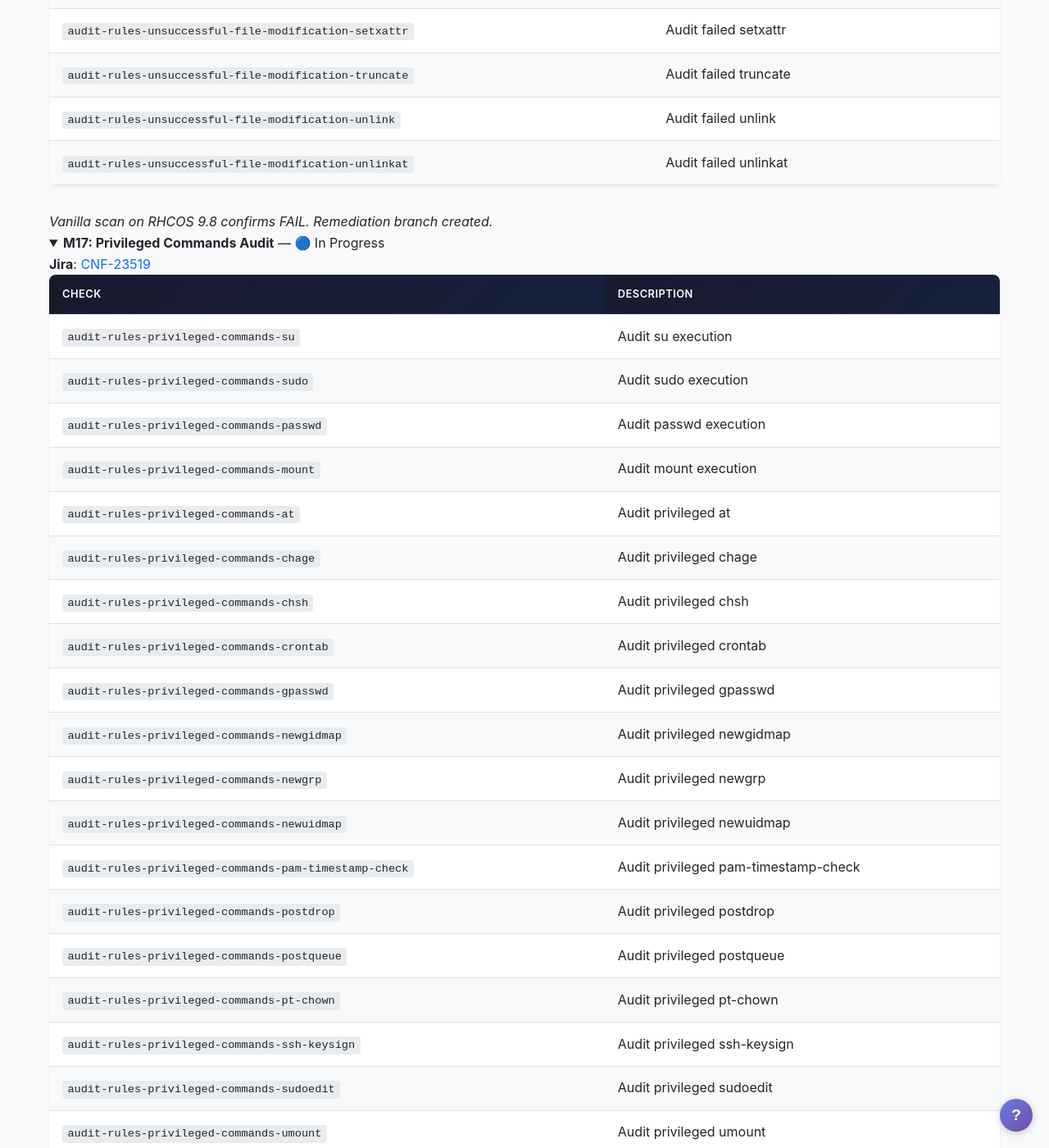
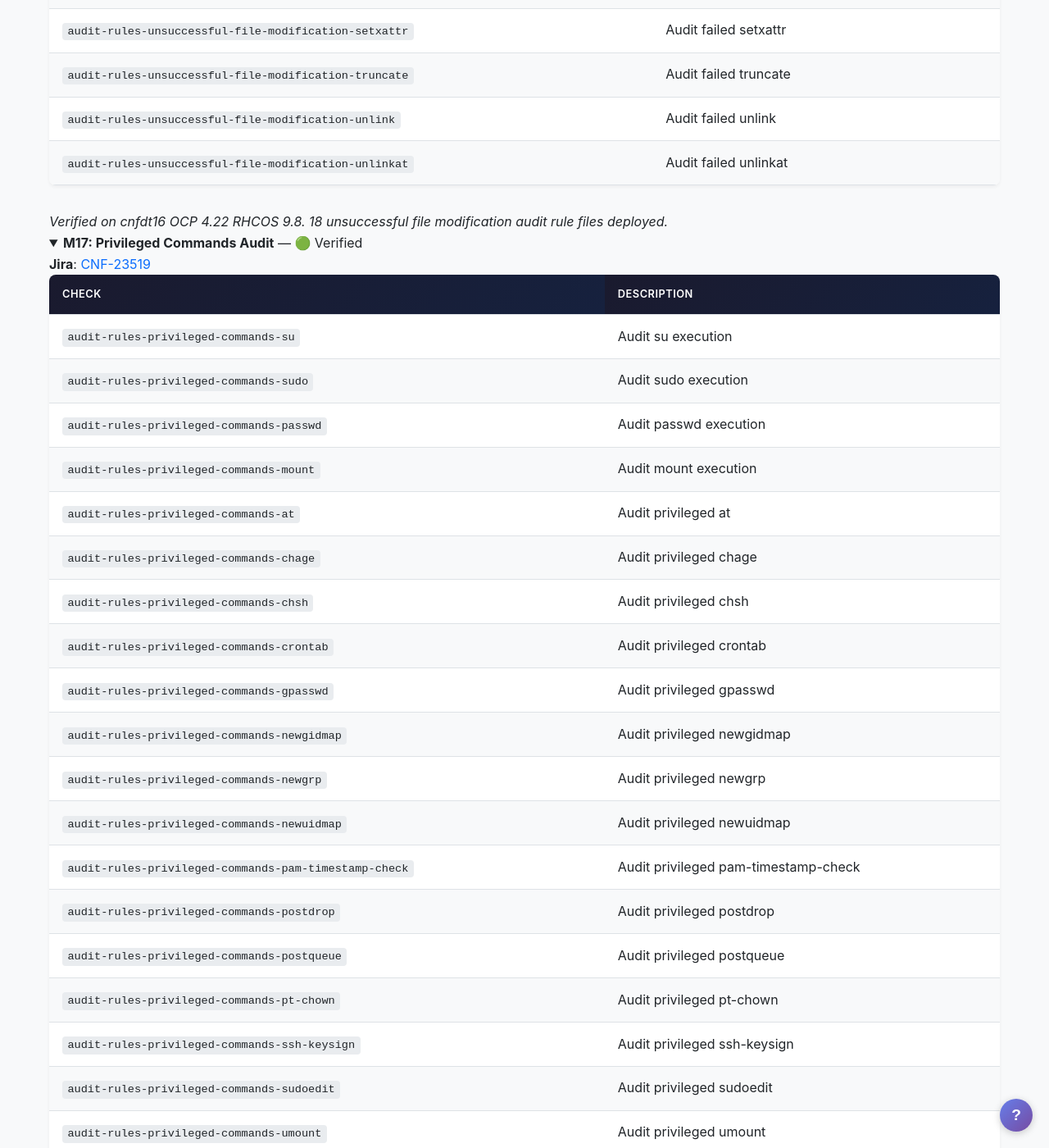
Before and after one commit to sebrandon1/compliance-scripts, a Jekyll site: the page built from docs/versions/4.22/remediations.md, in a window 1280 px wide and 1400 px high, scrolled down 11590 px. Shown: the whole window at 82% size. Built offline with Jekyll 4.4.1, drawn with Linux system fonts in a browser that asks for light colours; some of the changed text lies outside the part shown.

Commit message:
Mark M16, M17 as verified after cluster testing

```diff
--- a/docs/_data/tracking.json
+++ b/docs/_data/tracking.json
@@ -356,13 +356,13 @@
       "jira": "CNF-23518",
       "pr": null,
       "compare": null,
-      "status": "in_progress",
+      "status": "verified",
       "jira_status": null,
       "pr_state": null,
       "prev_group": "M15",
       "next_group": "M17",
       "last_sync": "2026-05-04",
-      "status_note": "Vanilla scan on RHCOS 9.8 confirms FAIL. Remediation branch created.",
+      "status_note": "Verified on cnfdt16 OCP 4.22 RHCOS 9.8. 18 unsuccessful file modification audit rule files deployed.",
       "platform": "rhcos"
     },
     "M17": {
@@ -373,13 +373,13 @@
       "jira": "CNF-23519",
       "pr": null,
       "compare": null,
-      "status": "in_progress",
+      "status": "verified",
       "jira_status": null,
       "pr_state": null,
       "prev_group": "M16",
       "next_group": "M18",
       "last_sync": "2026-05-04",
-      "status_note": "Vanilla scan on RHCOS 9.8 confirms FAIL. Remediation branch created.",
+      "status_note": "Verified on cnfdt16 OCP 4.22 RHCOS 9.8. 22 privileged command audit rules deployed.",
       "platform": "rhcos"
     },
     "M18": {
```
